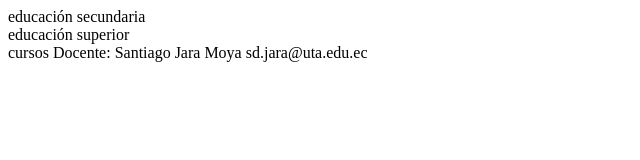
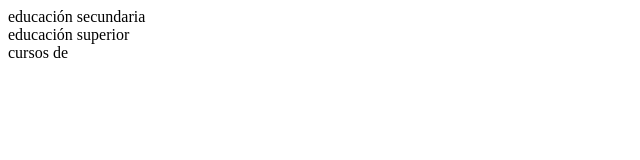
Before and after one commit to Emi1213/PracticaGit4A_GalarzaEmilia, a plain HTML site: page educacion.html in a window 1280 px wide. Shown: the whole page, without its empty margins (0-640 px from the left). Drawn offline with Linux system fonts and the light colour scheme.

```diff
--- a/educacion.html
+++ b/educacion.html
@@ -13,7 +13,7 @@
         educación superior
     </section>
     <section>
-        cursos Docente: Santiago Jara Moya sd.jara@uta.edu.ec
+        cursos de
     </section>
 
 </body>
```
